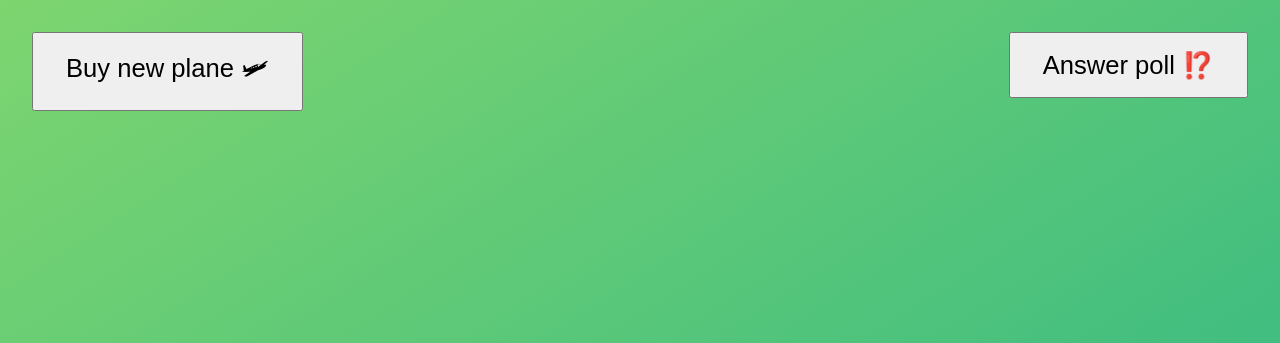
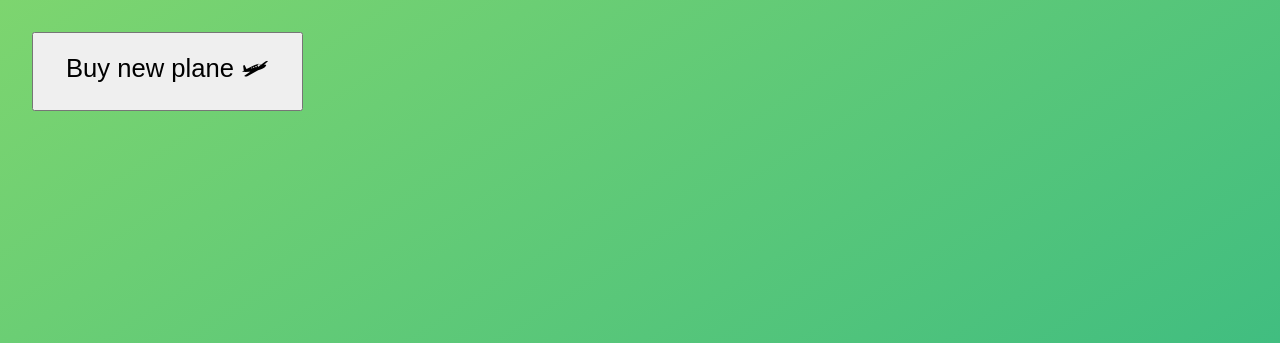
Before and after one commit to tiagoassunc/JavaScript, a plain HTML site: page Matter/view-functions.html in a window 1280 px wide. Shown: the top 343 px of the page. Drawn offline with Linux system fonts and the light colour scheme.

Commit message:
"Atualização arquivo de visualização"

```diff
--- a/Matter/view-functions.html
+++ b/Matter/view-functions.html
@@ -39,7 +39,7 @@
   <body>
     <h1>A Closer Look at Functions</h1>
     <button class="buy">Buy new plane 🛩</button>
-    <button class="poll">Answer poll ⁉️</button>
+
     <script src="base-05-Js.js"></script>
   </body>
 </html>
```
